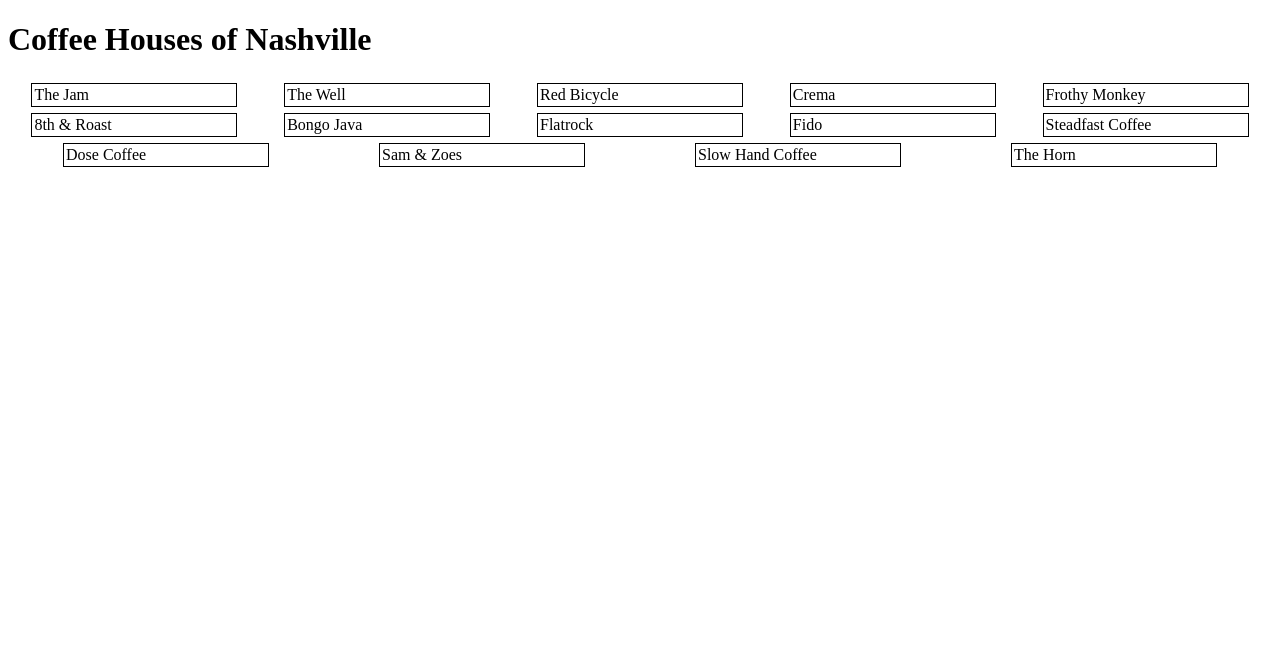
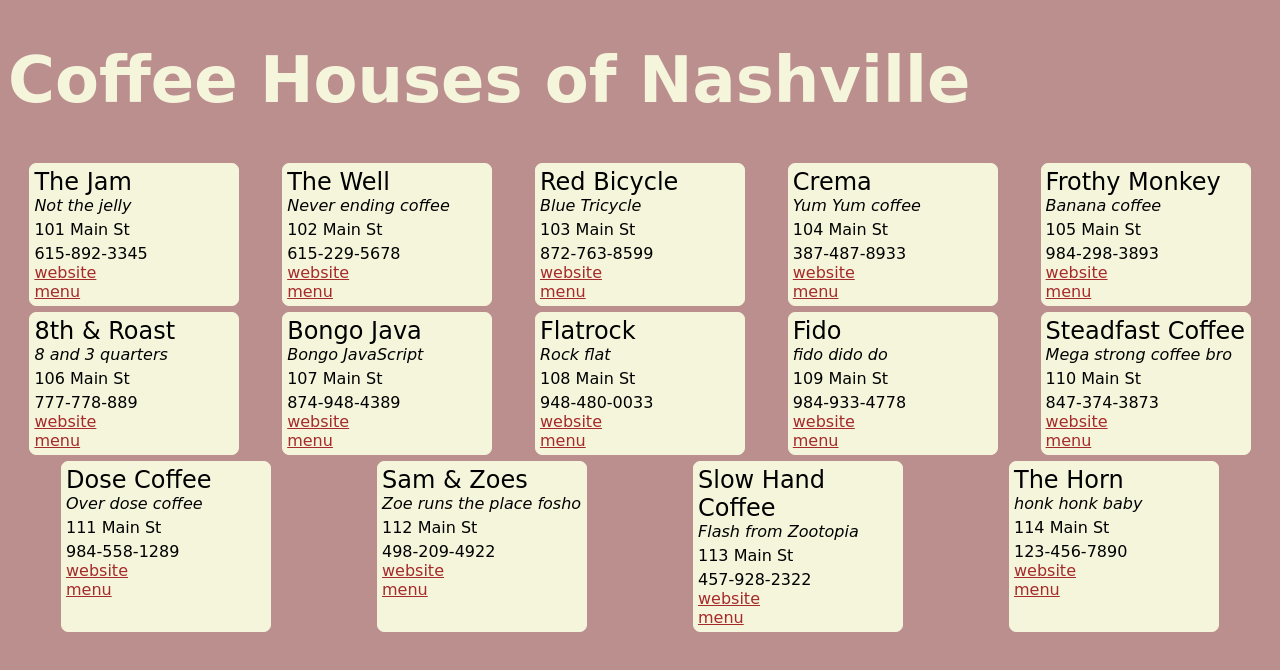
Before and after one commit to redrawdawn/coffee-house, a plain HTML site: page index.html in a window 1280 px wide. Drawn offline with Linux system fonts and the light colour scheme.

Commit message:
aw-added shop info and styling

```diff
--- a/index.html
+++ b/index.html
@@ -13,20 +13,119 @@
 
 <main>
 	<section class="list">
-		<article class="shop">The Jam</article>
-		<article class="shop">The Well</article>
-		<article class="shop">Red Bicycle</article>
-		<article class="shop">Crema</article>
-		<article class="shop">Frothy Monkey</article>
-		<article class="shop">8th &amp; Roast</article>
-		<article class="shop">Bongo Java</article>
-		<article class="shop">Flatrock</article>
-		<article class="shop">Fido</article>
-		<article class="shop">Steadfast Coffee</article>
-		<article class="shop">Dose Coffee</article>
-		<article class="shop">Sam &amp; Zoes</article>
-		<article class="shop">Slow Hand Coffee</article>
-		<article class="shop">The Horn</article>
+		<article class="shop">
+			<div class="name">The Jam</div>
+			<div class="tagline">Not the jelly</div>
+			<div class="address">101 Main St</div>
+			<div class="phone-number">615-892-3345</div>
+			<div class="website-link"><a href="http://">website</a></div>
+			<div class="menu-link"><a href="http://">menu</a></div>
+		</article>
+		<!--tagline, address, phone number, website link, and menu link-->
+		<article class="shop">
+			<div class="name">The Well</div>
+			<div class="tagline">Never ending coffee</div>
+			<div class="address">102 Main St</div>
+			<div class="phone-number">615-229-5678</div>
+			<div class="website-link"><a href="http://">website</a></div>
+			<div class="menu-link"><a href="http://">menu</a></div>
+		</article>
+		<article class="shop">
+			<div class="name">Red Bicycle</div>
+			<div class="tagline">Blue Tricycle</div>
+			<div class="address">103 Main St</div>
+			<div class="phone-number">872-763-8599</div>
+			<div class="website-link"><a href="http://">website</a></div>
+			<div class="menu-link"><a href="http://">menu</a></div>
+		</article>
+		<article class="shop">
+			<div class="name">Crema</div>
+			<div class="tagline">Yum Yum coffee</div>
+			<div class="address">104 Main St</div>
+			<div class="phone-number">387-487-8933</div>
+			<div class="website-link"><a href="http://">website</a></div>
+			<div class="menu-link"><a href="http://">menu</a></div>
+		</article>
+		<article class="shop">
+			<div class="name">Frothy Monkey</div>
+			<div class="tagline">Banana coffee</div>
+			<div class="address">105 Main St</div>
+			<div class="phone-number">984-298-3893</div>
+			<div class="website-link"><a href="http://">website</a></div>
+			<div class="menu-link"><a href="http://">menu</a></div>
+		</article>
+		<article class="shop">
+			<div class="name">8th &amp; Roast</div>
+			<div class="tagline">8 and 3 quarters</div>
+			<div class="address">106 Main St</div>
+			<div class="phone-number">777-778-889</div>
+			<div class="website-link"><a href="http://">website</a></div>
+			<div class="menu-link"><a href="http://">menu</a></div>
+		</article>
+		<article class="shop">
+			<div class="name">Bongo Java</div>
+			<div class="tagline">Bongo JavaScript</div>
+			<div class="address">107 Main St</div>
+			<div class="phone-number">874-948-4389</div>
+			<div class="website-link"><a href="http://">website</a></div>
+			<div class="menu-link"><a href="http://">menu</a></div>
+		</article>
+		<article class="shop">
+			<div class="name">Flatrock</div>
+			<div class="tagline">Rock flat</div>
+			<div class="address">108 Main St</div>
+			<div class="phone-number">948-480-0033</div>
+			<div class="website-link"><a href="http://">website</a></div>
+			<div class="menu-link"><a href="http://">menu</a></div>
+		</article>
+		<article class="shop">
+			<div class="name">Fido</div>
+			<div class="tagline">fido dido do</div>
+			<div class="address">109 Main St</div>
+			<div class="phone-number">984-933-4778</div>
+			<div class="website-link"><a href="http://">website</a></div>
+			<div class="menu-link"><a href="http://">menu</a></div>
+		</article>
+		<article class="shop">
+			<div class="name">Steadfast Coffee</div>
+			<div class="tagline">Mega strong coffee bro</div>
+			<div class="address">110 Main St</div>
+			<div class="phone-number">847-374-3873</div>
+			<div class="website-link"><a href="http://">website</a></div>
+			<div class="menu-link"><a href="http://">menu</a></div>
+		</article>
+		<article class="shop">
+			<div class="name">Dose Coffee</div>
+			<div class="tagline">Over dose coffee</div>
+			<div class="address">111 Main St</div>
+			<div class="phone-number">984-558-1289</div>
+			<div class="website-link"><a href="http://">website</a></div>
+			<div class="menu-link"><a href="http://">menu</a></div>
+		</article>
+		<article class="shop">
+			<div class="name">Sam &amp; Zoes</div>
+			<div class="tagline">Zoe runs the place fosho</div>
+			<div class="address">112 Main St</div>
+			<div class="phone-number">498-209-4922</div>
+			<div class="website-link"><a href="http://">website</a></div>
+			<div class="menu-link"><a href="http://">menu</a></div>
+		</article>
+		<article class="shop">
+			<div class="name">Slow Hand Coffee</div>
+			<div class="tagline">Flash from Zootopia</div>
+			<div class="address">113 Main St</div>
+			<div class="phone-number">457-928-2322</div>
+			<div class="website-link"><a href="http://">website</a></div>
+			<div class="menu-link"><a href="http://">menu</a></div>
+		</article>
+		<article class="shop">
+			<div class="name">The Horn</div>
+			<div class="tagline">honk honk baby</div>
+			<div class="address">114 Main St</div>
+			<div class="phone-number">123-456-7890</div>
+			<div class="website-link"><a href="http://">website</a></div>
+			<div class="menu-link"><a href="http://">menu</a></div>
+		</article>
 	</section>
 </main>
 <body>
--- a/styles/main.css
+++ b/styles/main.css
@@ -1,13 +1,39 @@
+header {
+    font-family:cursive;
+    color:beige;
+    font-size: xx-large;
+}
+body {
+    background-color: rosybrown;
+}
+a {
+    color: brown;
+}
 section.list {
     display:flex;
     flex-wrap: wrap;
     justify-content: space-around;
 }
 article.shop {
+    border-radius: 7px;
+    font-family:cursive ;
+    background-color: beige;
     width: 200px;
     border-style: solid;
     border-width: 1px;
     margin: 3px;
-    padding: 2px;
-    border-color: black;
+    padding: 4px;
+    border-color: beige;
 }
+.name {
+    font-size:x-large;
+}
+.tagline {
+    font-style: italic;
+}
+.address {
+    padding-top: 5px;
+}
+.phone-number {
+    padding-top: 5px;
+}
```
